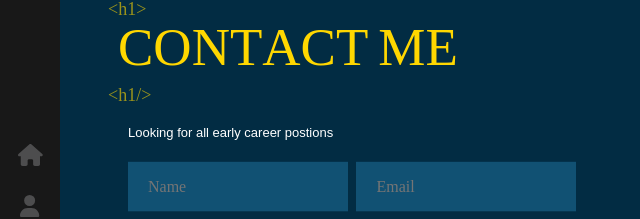
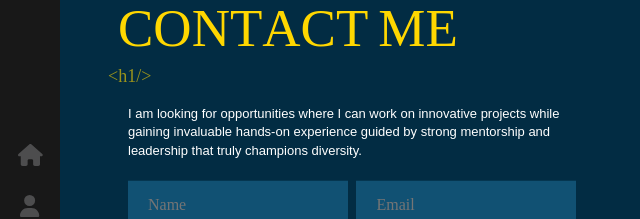
Before and after one commit to sarastevens123/Sara-app, a React (Create React App) app: page /contact in a window 1280 px wide. Shown: the part 150-369 px from the top of the page, without its empty margins (0-640 px from the left). Built offline with nearby package versions, Linux system fonts and the light colour scheme.

Commit message:
added content , ready for deployment

```diff
--- a/src/components/About/index.js
+++ b/src/components/About/index.js
@@ -25,7 +25,7 @@ const About = () => {
                     />
                 </h1>
                 <p>
-                    ABOUT ME, ABOUT ME, ABOUT ME, ABOUT ME
+                I am a software engineering graduate of Hackbright Academy, a 12-week immersive coding bootcamp for women and gender-diverse people and current City College of San Francisco student with a focus on Technology and Computer Science. I am passionate about building web applications using Python, JavaScript, React, SQL, and AWS. I have completed several projects that demonstrate my proficiency in full-stack development, such as a personal portfolio website, and a restaurant review platform.
                 </p>
             </div>
             <div className='stage-cube-cont'>
--- a/src/components/Contact/index.js
+++ b/src/components/Contact/index.js
@@ -47,7 +47,7 @@ const Contact = () =>  {
                     />
                 </h1>
                 <p>
-                    Looking for all early career postions
+                I am looking for opportunities where I can work on innovative projects while gaining invaluable hands-on experience guided by strong mentorship and leadership that truly champions diversity.
                 </p>
 
                 <div className="contact-form">
```
